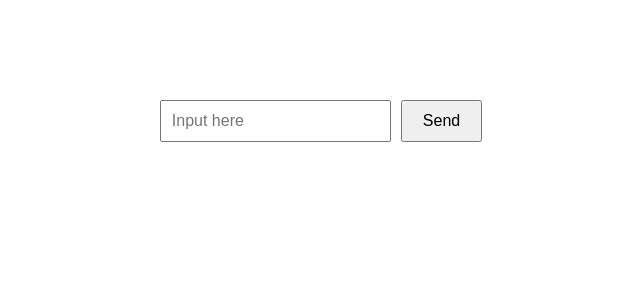
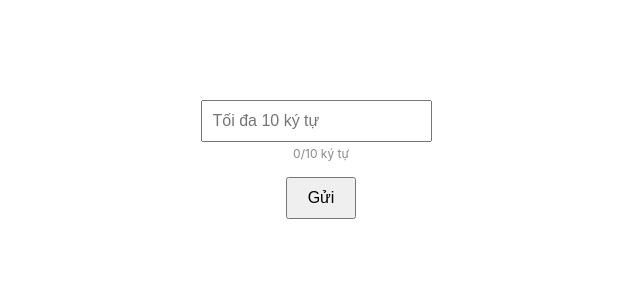
Before and after one commit to Olamen21/react-app, a React (Create React App) app: page / in a window 1280 px wide. Shown: the top 300 px of the page, without its empty margins (319-959 px from the left). Built offline with nearby package versions, Linux system fonts and the light colour scheme.

Commit message:
feature_maxlength

```diff
--- a/src/App.js
+++ b/src/App.js
@@ -1,16 +1,22 @@
+// src/App.js
+import React, { useState } from 'react';
 import './App.css';
+import CustomInput from './components/input';
 import CustomButton from './components/button';
-import CustomInput from './components/input';
 
 function App() {
+  const [inputValue, setInputValue] = useState('');
+
   return (
     <div className="App">
       <CustomInput
-        value={""}
-        onChange={(e) => {}}
-        placeholder="Input here"
+        label="Nhập tên:"
+        value={inputValue}
+        onChange={(e) => setInputValue(e.target.value)}
+        placeholder="Tối đa 10 ký tự"
+        maxLength={10}
       />
-      <CustomButton label="Send" onClick={() => {}} />
+      <CustomButton label="Gửi" onClick={() => {}} />
     </div>
   );
 }
--- /dev/null
+++ b/src/components/CustomInput.css
@@ -0,0 +1,28 @@
+/* src/CustomInput.css */
+.custom-input-container {
+  margin-bottom: 16px;
+}
+
+.custom-input {
+  padding: 10px;
+  font-size: 16px;
+  border: 1px solid #ccc;
+  border-radius: 4px;
+}
+
+.input-error {
+  border-color: red;
+}
+
+.custom-input-error {
+  margin-top: 4px;
+  color: red;
+  font-size: 14px;
+}
+
+.custom-input-count {
+  margin-top: 4px;
+  font-size: 12px;
+  color: #888;
+  align-self: flex-end;
+}
--- a/src/components/input.js
+++ b/src/components/input.js
@@ -1,12 +1,22 @@
+import React from 'react';
+import './CustomInput.css';
 
-function CustomInput({ value, onChange, placeholder }) {
+function CustomInput({ value, onChange, placeholder, maxLength }) {
   return (
+    <div className="custom-input-container">
       <input
         type="text"
         value={value}
         onChange={onChange}
         placeholder={placeholder}
       />
+      {maxLength && (
+        <div className="custom-input-count">
+          {value.length}/{maxLength} ký tự
+        </div>
+      )}
+    </div>
+
   );
 }
 
```
Lines whose indentation alone changed are shown as unchanged.
